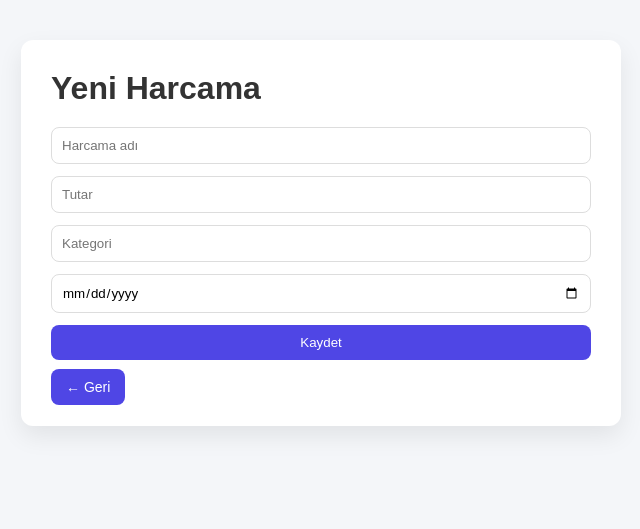
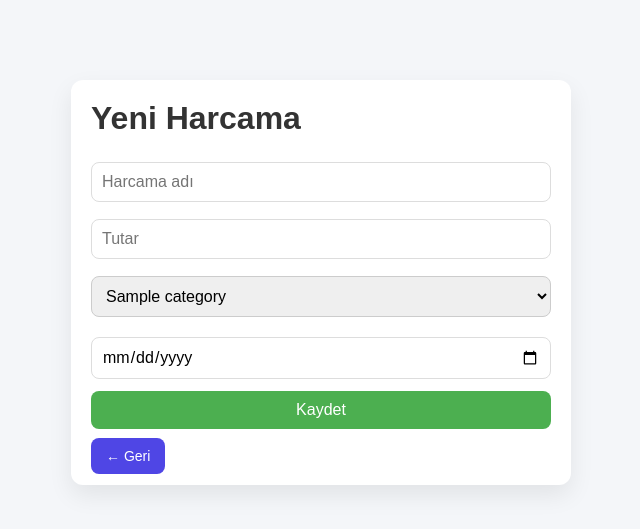
Before and after one commit to sudetufan/expense-tracker, a Flask app: template templates/add_expense.html in a window 1280 px wide. Shown: the top 529 px of the page, without its empty margins (319-959 px from the left). Run offline with Flask 3, Linux system fonts and the light colour scheme; the template is opened without the code that fills it: most values are stand-ins (such as "Sample title", 1, 10 or a date in 2020).

Commit message:
codes upgraded

```diff
--- a/app.py
+++ b/app.py
@@ -1,5 +1,14 @@
 from flask import Flask, render_template, request, redirect, url_for
 import sqlite3
+
+CATEGORIES = [
+    "Yemek",
+    "Ulaşım",
+    "Eğlence",
+    "Alışveriş",
+    "Fatura",
+    "Diğer"
+]
 
 DATABASE = 'database.db'
 app = Flask(__name__)
@@ -16,10 +25,12 @@ def index():
     expenses = conn.execute('select * from expenses').fetchall()
 
     total = conn.execute("select sum(amount) from expenses").fetchone()[0]
-    conn.close()
     if total is None:
         total = 0
-    return render_template('index.html', expenses=expenses, total=total)
+
+    category_totals = conn.execute("select category, sum(amount) as total from expenses group by category").fetchall()
+    conn.close()
+    return render_template('index.html', expenses=expenses, total=total, category_totals=category_totals, categories=CATEGORIES)
 
 @app.route('/add', methods=["GET", "POST"])
 def add_expense():
@@ -37,7 +48,7 @@ def add_expense():
         conn.close()
 
         return redirect('/')
-    return render_template('add_expense.html')
+    return render_template('add_expense.html', categories=CATEGORIES)
 
 
 @app.route("/delete/<int:id>")
--- a/static/css/style.css
+++ b/static/css/style.css
@@ -78,3 +78,36 @@ button {
 button:hover {
     background: #4338ca;
 }
+/* input ve select aynı stil */
+input, select {
+    width: 100%;
+    padding: 10px;
+    margin-top: 5px;
+    margin-bottom: 15px;
+    border-radius: 8px;
+    border: 1px solid #ccc;
+    font-size: 16px;
+    box-sizing: border-box;
+}
+
+/* buton stil */
+button {
+    width: 100%;
+    padding: 10px;
+    border-radius: 8px;
+    border: none;
+    background-color: #4CAF50;
+    color: white;
+    font-size: 16px;
+    cursor: pointer;
+}
+
+button:hover {
+    background-color: #45a049;
+}
+.container {
+    max-width: 500px;
+    margin: auto;
+    margin-top: 40px;
+    padding: 20px;
+}
--- a/templates/add_expense.html
+++ b/templates/add_expense.html
@@ -14,7 +14,11 @@
 <form method="POST">
     <input type="text" name="title" placeholder="Harcama adı" required>
     <input type="number" step="0.01" name="amount" placeholder="Tutar" required>
-    <input type="text" name="category" placeholder="Kategori">
+    <select name="category" required>
+        {% for category in categories %}
+            <option value="{{ category }}">{{ category }}</option>
+        {% endfor %}
+    </select>
     <input type="date" name="date">
 
     <button type="submit">Kaydet</button>
```
Also changed, not shown: templates/index.html (+10 -2 lines).
